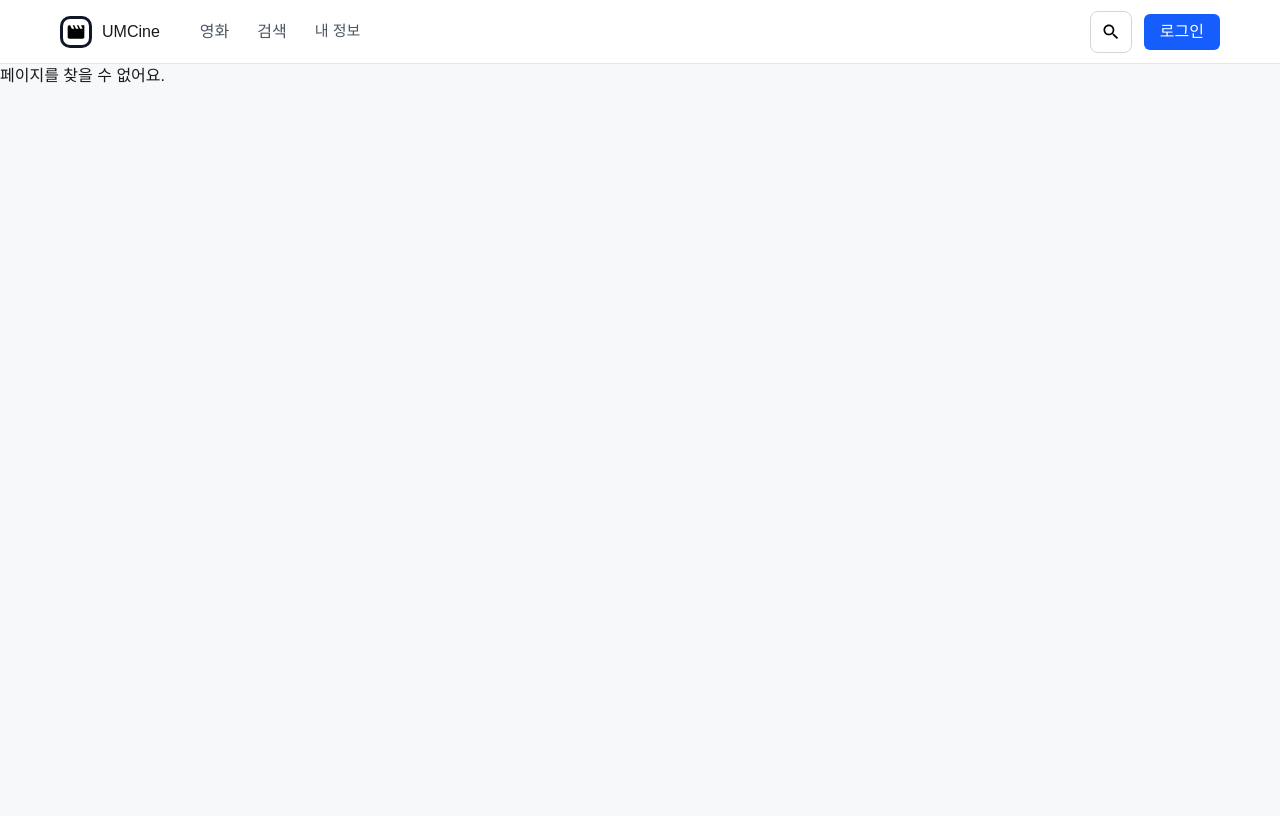
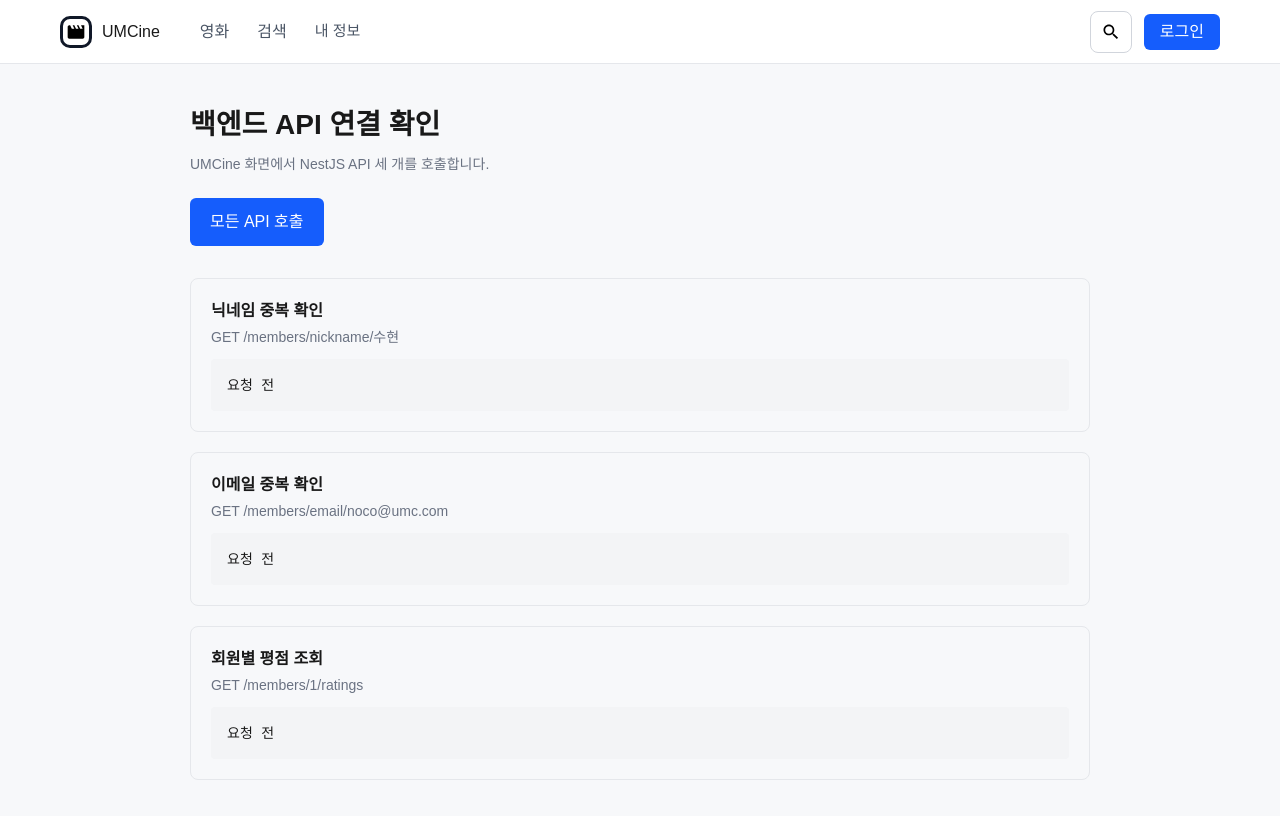
Before and after one commit to SWU-UMC/11th_Web_A, a React (Vite) app in the folder dari/week5/umcine/: page /backend-test in a window 1280 px wide. Shown: the top 816 px of the page. Built offline with nearby package versions, Linux system fonts and the light colour scheme; no server answers.

Commit message:
feat: [미션] 백엔드 회원 및 평점 API 화면 연동

```diff
--- /dev/null
+++ b/dari/week5/umcine/src/api/backend-client.ts
@@ -0,0 +1,6 @@
+import ky from "ky";
+import { env } from "../config/env";
+
+export const backendClient = ky.create({
+  baseUrl: `${env.backendApiBaseUrl}/`,
+});
--- /dev/null
+++ b/dari/week5/umcine/src/api/members.ts
@@ -0,0 +1,40 @@
+import { backendClient } from "./backend-client";
+
+interface CheckResponse {
+  available: boolean;
+}
+
+interface RatingResponse {
+  ratingId: number;
+  movieId: number;
+  score: number;
+  comment: string | null;
+  createdAt: string;
+  updatedAt: string;
+}
+
+function checkNickname(nickname: string) {
+  return backendClient
+    .get(`members/nickname/${encodeURIComponent(nickname)}`)
+    .json<CheckResponse>();
+}
+
+function checkEmail(email: string) {
+  return backendClient
+    .get(`members/email/${encodeURIComponent(email)}`)
+    .json<CheckResponse>();
+}
+
+function getMemberRatings(memberId: number) {
+  return backendClient
+    .get(`members/${memberId}/ratings`)
+    .json<RatingResponse[]>();
+}
+
+export {
+  checkEmail,
+  checkNickname,
+  getMemberRatings,
+  type CheckResponse,
+  type RatingResponse,
+};
--- a/dari/week5/umcine/src/config/env.ts
+++ b/dari/week5/umcine/src/config/env.ts
@@ -1,11 +1,13 @@
 const tmdbApiBaseUrl = import.meta.env.VITE_TMDB_API_BASE_URL;
 const tmdbAccessToken = import.meta.env.VITE_TMDB_ACCESS_TOKEN;
+const backendApiBaseUrl = import.meta.env.VITE_BACKEND_API_BASE_URL;
 
-if (!tmdbApiBaseUrl || !tmdbAccessToken) {
-  throw new Error("TMDB 환경 변수가 필요해요.");
+if (!tmdbApiBaseUrl || !tmdbAccessToken || !backendApiBaseUrl) {
+  throw new Error("필수 환경 변수가 필요해요.");
 }
 
 export const env = {
   tmdbApiBaseUrl,
   tmdbAccessToken,
+  backendApiBaseUrl,
 };
--- /dev/null
+++ b/dari/week5/umcine/src/pages/backend-api-test-page.tsx
@@ -0,0 +1,102 @@
+import { useState } from "react";
+import {
+  checkEmail,
+  checkNickname,
+  getMemberRatings,
+  type CheckResponse,
+  type RatingResponse,
+} from "../api/members";
+
+export function BackendApiTestPage() {
+  const [nicknameResult, setNicknameResult] =
+    useState<CheckResponse | null>(null);
+  const [emailResult, setEmailResult] =
+    useState<CheckResponse | null>(null);
+  const [ratings, setRatings] = useState<RatingResponse[]>([]);
+  const [isLoading, setIsLoading] = useState(false);
+  const [errorMessage, setErrorMessage] = useState<string | null>(null);
+
+  async function handleTestApis() {
+    setIsLoading(true);
+    setErrorMessage(null);
+
+    try {
+      const [nickname, email, memberRatings] = await Promise.all([
+        checkNickname("수현"),
+        checkEmail("noco@umc.com"),
+        getMemberRatings(1),
+      ]);
+
+      setNicknameResult(nickname);
+      setEmailResult(email);
+      setRatings(memberRatings);
+    } catch {
+      setErrorMessage("백엔드 API 요청에 실패했어요.");
+    } finally {
+      setIsLoading(false);
+    }
+  }
+
+  return (
+    <main className="mx-auto min-h-[calc(100vh-64px)] w-[min(900px,calc(100%-48px))] py-10">
+      <h1 className="text-[28px] font-bold">
+        백엔드 API 연결 확인
+      </h1>
+
+      <p className="mt-2 text-sm text-gray-500">
+        UMCine 화면에서 NestJS API 세 개를 호출합니다.
+      </p>
+
+      <button
+        className="mt-6 rounded-md bg-blue-600 px-5 py-3 font-bold text-white disabled:opacity-50"
+        type="button"
+        disabled={isLoading}
+        onClick={() => void handleTestApis()}
+      >
+        {isLoading ? "요청 중..." : "모든 API 호출"}
+      </button>
+
+      {errorMessage && (
+        <p className="mt-6 text-red-600">{errorMessage}</p>
+      )}
+
+      <section className="mt-8 grid gap-5">
+        <article className="rounded-lg border border-gray-200 p-5">
+          <h2 className="font-bold">닉네임 중복 확인</h2>
+          <p className="mt-1 text-sm text-gray-500">
+            GET /members/nickname/수현
+          </p>
+          <pre className="mt-3 overflow-auto rounded bg-gray-100 p-4 text-sm">
+            {nicknameResult
+              ? JSON.stringify(nicknameResult, null, 2)
+              : "요청 전"}
+          </pre>
+        </article>
+
+        <article className="rounded-lg border border-gray-200 p-5">
+          <h2 className="font-bold">이메일 중복 확인</h2>
+          <p className="mt-1 text-sm text-gray-500">
+            GET /members/email/noco@umc.com
+          </p>
+          <pre className="mt-3 overflow-auto rounded bg-gray-100 p-4 text-sm">
+            {emailResult
+              ? JSON.stringify(emailResult, null, 2)
+              : "요청 전"}
+          </pre>
+        </article>
+
+        <article className="rounded-lg border border-gray-200 p-5">
+          <h2 className="font-bold">회원별 평점 조회</h2>
+          <p className="mt-1 text-sm text-gray-500">
+            GET /members/1/ratings
+          </p>
+          <pre className="mt-3 overflow-auto rounded bg-gray-100 p-4 text-sm">
+            {ratings.length > 0
+              ? JSON.stringify(ratings, null, 2)
+              : "요청 전"}
+          </pre>
+        </article>
+      </section>
+    </main>
+  );
+}
--- a/dari/week5/umcine/src/routeTree.gen.ts
+++ b/dari/week5/umcine/src/routeTree.gen.ts
@@ -10,12 +10,18 @@
 
 import { Route as rootRouteImport } from './routes/__root'
 import { Route as IndexRouteImport } from './routes/index'
+import { Route as BackendTestRouteImport } from './routes/backend-test'
 import { Route as SearchRouteImport } from './routes/search'
 import { Route as MoviesMovieIdRouteImport } from './routes/movies.$movieId'
 
 const IndexRoute = IndexRouteImport.update({
   id: '/',
   path: '/',
+  getParentRoute: () => rootRouteImport,
+} as any)
+const BackendTestRoute = BackendTestRouteImport.update({
+  id: '/backend-test',
+  path: '/backend-test',
   getParentRoute: () => rootRouteImport,
 } as any)
 const SearchRoute = SearchRouteImport.update({
@@ -31,30 +37,34 @@ const MoviesMovieIdRoute = MoviesMovieIdRouteImport.update({
 
 export interface FileRoutesByFullPath {
   '/': typeof IndexRoute
+  '/backend-test': typeof BackendTestRoute
   '/search': typeof SearchRoute
   '/movies/$movieId': typeof MoviesMovieIdRoute
 }
 export interface FileRoutesByTo {
   '/': typeof IndexRoute
+  '/backend-test': typeof BackendTestRoute
   '/search': typeof SearchRoute
   '/movies/$movieId': typeof MoviesMovieIdRoute
 }
 export interface FileRoutesById {
   __root__: typeof rootRouteImport
   '/': typeof IndexRoute
+  '/backend-test': typeof BackendTestRoute
   '/search': typeof SearchRoute
   '/movies/$movieId': typeof MoviesMovieIdRoute
 }
 export interface FileRouteTypes {
   fileRoutesByFullPath: FileRoutesByFullPath
-  fullPaths: '/' | '/search' | '/movies/$movieId'
+  fullPaths: '/' | '/backend-test' | '/search' | '/movies/$movieId'
   fileRoutesByTo: FileRoutesByTo
-  to: '/' | '/search' | '/movies/$movieId'
-  id: '__root__' | '/' | '/search' | '/movies/$movieId'
+  to: '/' | '/backend-test' | '/search' | '/movies/$movieId'
+  id: '__root__' | '/' | '/backend-test' | '/search' | '/movies/$movieId'
   fileRoutesById: FileRoutesById
 }
 export interface RootRouteChildren {
   IndexRoute: typeof IndexRoute
+  BackendTestRoute: typeof BackendTestRoute
   SearchRoute: typeof SearchRoute
   MoviesMovieIdRoute: typeof MoviesMovieIdRoute
 }
@@ -66,6 +76,13 @@ declare module '@tanstack/react-router' {
       path: '/'
       fullPath: '/'
       preLoaderRoute: typeof IndexRouteImport
+      parentRoute: typeof rootRouteImport
+    }
+    '/backend-test': {
+      id: '/backend-test'
+      path: '/backend-test'
+      fullPath: '/backend-test'
+      preLoaderRoute: typeof BackendTestRouteImport
       parentRoute: typeof rootRouteImport
     }
     '/search': {
@@ -87,6 +104,7 @@ declare module '@tanstack/react-router' {
 
 const rootRouteChildren: RootRouteChildren = {
   IndexRoute: IndexRoute,
+  BackendTestRoute: BackendTestRoute,
   SearchRoute: SearchRoute,
   MoviesMovieIdRoute: MoviesMovieIdRoute,
 }
--- /dev/null
+++ b/dari/week5/umcine/src/routes/backend-test.tsx
@@ -0,0 +1,6 @@
+import { createFileRoute } from "@tanstack/react-router";
+import { BackendApiTestPage } from "../pages/backend-api-test-page";
+
+export const Route = createFileRoute("/backend-test")({
+  component: BackendApiTestPage,
+});
```
